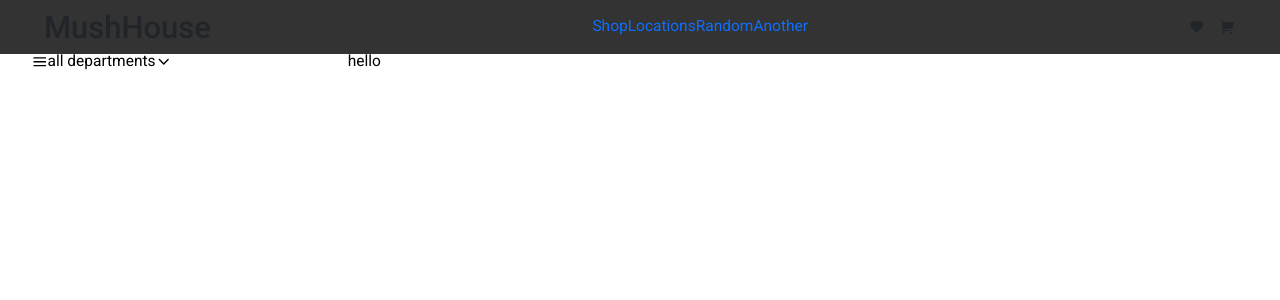
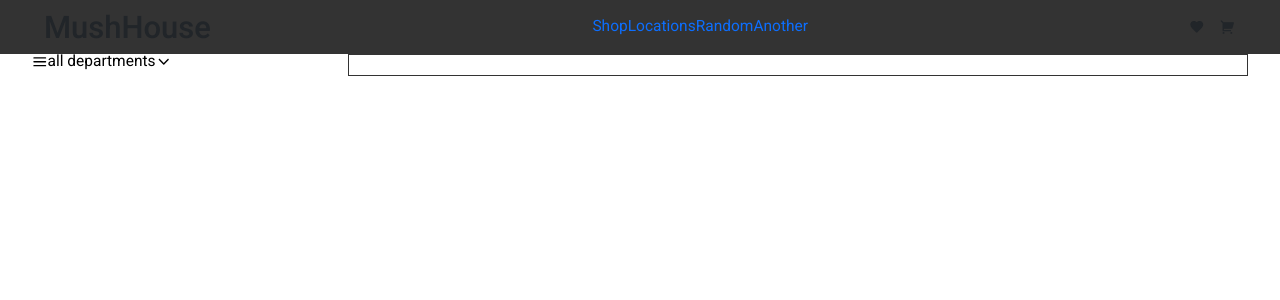
Before and after one commit to Hibanaga/mushhouse, a React (Create React App) app: page / in a window 1280 px wide. Shown: the top 300 px of the page. Built offline with nearby package versions, Linux system fonts and the light colour scheme.

Commit message:
implement nessesary components

```diff
--- a/src/components/layout/Input/component.tsx
+++ b/src/components/layout/Input/component.tsx
@@ -1,11 +1,19 @@
 import React, { FunctionComponent } from 'react';
+
+import LayoutFormError from '../forms/Error';
+import LayoutFormLabel from '../forms/Label';
 
 import StyledComponent from './styles';
 import { Props } from './types';
 
-const LayoutInput: FunctionComponent<Props> = ({ }) => {
+const LayoutInput: FunctionComponent<Props> = ({ label, error, value, placeholder, onChange }) => {
     return (
-        <StyledComponent className="layout-select">
+        <StyledComponent className="layout-input">
+            {label && <LayoutFormLabel label={label} />}
+            <div className="wrapper-input">
+                <input className="input" />
+            </div>
+            {error && <LayoutFormError error={error} />}
         </StyledComponent>
     );
 };
--- a/src/components/layout/Input/styles.ts
+++ b/src/components/layout/Input/styles.ts
@@ -2,4 +2,14 @@ import styled from 'styled-components';
 
 export default styled.div`
 
+    .wrapper-input {
+        width: 100%;
+
+        .input {
+            width: 100%;
+            border: none;
+            outline: none;
+            border: 1px solid #333;
+        }
+    }
 `;
--- /dev/null
+++ b/src/components/layout/forms/Error/component.tsx
@@ -0,0 +1,14 @@
+import React, { FunctionComponent } from 'react';
+
+import StyledComponent from './styles';
+import { Props } from './types';
+
+const LayoutFormError: FunctionComponent<Props> = ({ error }) => {
+    return (
+        <StyledComponent className="layout-form-error">
+            <span className="error">{error}</span>
+        </StyledComponent>
+    );
+};
+
+export default LayoutFormError;
--- /dev/null
+++ b/src/components/layout/forms/Error/index.tsx
@@ -0,0 +1,6 @@
+import Component from './component';
+
+Component.defaultProps = {
+};
+
+export default Component;
--- /dev/null
+++ b/src/components/layout/forms/Error/styles.ts
@@ -0,0 +1,5 @@
+import styled from 'styled-components';
+
+export default styled.div`
+
+`;
--- /dev/null
+++ b/src/components/layout/forms/Error/types.ts
@@ -0,0 +1,3 @@
+export interface Props {
+    error: string;
+}
--- /dev/null
+++ b/src/components/layout/forms/Label/component.tsx
@@ -0,0 +1,14 @@
+import React, { FunctionComponent } from 'react';
+
+import StyledComponent from './styles';
+import { Props } from './types';
+
+const LayoutFormLabel: FunctionComponent<Props> = ({ label }) => {
+    return (
+        <StyledComponent className="layout-form-label">
+            <span className="label">{label}</span>
+        </StyledComponent>
+    );
+};
+
+export default LayoutFormLabel;
--- /dev/null
+++ b/src/components/layout/forms/Label/index.tsx
@@ -0,0 +1,6 @@
+import Component from './component';
+
+Component.defaultProps = {
+};
+
+export default Component;
--- /dev/null
+++ b/src/components/layout/forms/Label/styles.ts
@@ -0,0 +1,5 @@
+import styled from 'styled-components';
+
+export default styled.div`
+
+`;
--- /dev/null
+++ b/src/components/layout/forms/Label/types.ts
@@ -0,0 +1,3 @@
+export interface Props {
+    label: string
+}
--- a/src/components/pages/Home/sections/Hero/component.tsx
+++ b/src/components/pages/Home/sections/Hero/component.tsx
@@ -3,8 +3,8 @@ import React, { FunctionComponent, useState } from 'react';
 import { Option } from 'types/options';
 
 import AccordionCollapse from 'components/layout/AccordionCollapse';
-
-import LayoutSelect from '../../../../layout/Select';
+import LayoutInput from 'components/layout/Input';
+import LayoutSelect from 'components/layout/Select';
 
 import StyledComponent from './styles';
 import { Props } from './types';
@@ -26,11 +26,12 @@ const HeroSection: FunctionComponent<Props> = ({ }) => {
                 />
             </div>
             <div className="wrapper wrapper-hero">
-                <LayoutSelect
-                    value={selectedVariant}
-                    options={[{ label:'hello', value:'hello' }, { label:'world', value:'world' }, { label:'goodbye', value:'goodbye' }]}
-                    onChange={handleChangeVariant}
-                />
+                {/*<LayoutSelect*/}
+                {/*    value={selectedVariant}*/}
+                {/*    options={[{ label:'hello', value:'hello' }, { label:'world', value:'world' }, { label:'goodbye', value:'goodbye' }]}*/}
+                {/*    onChange={handleChangeVariant}*/}
+                {/*/>*/}
+                <LayoutInput />
             </div>
         </StyledComponent>
     );
```
Also changed, not shown: src/components/layout/Input/types.ts (+7 -0 lines).
